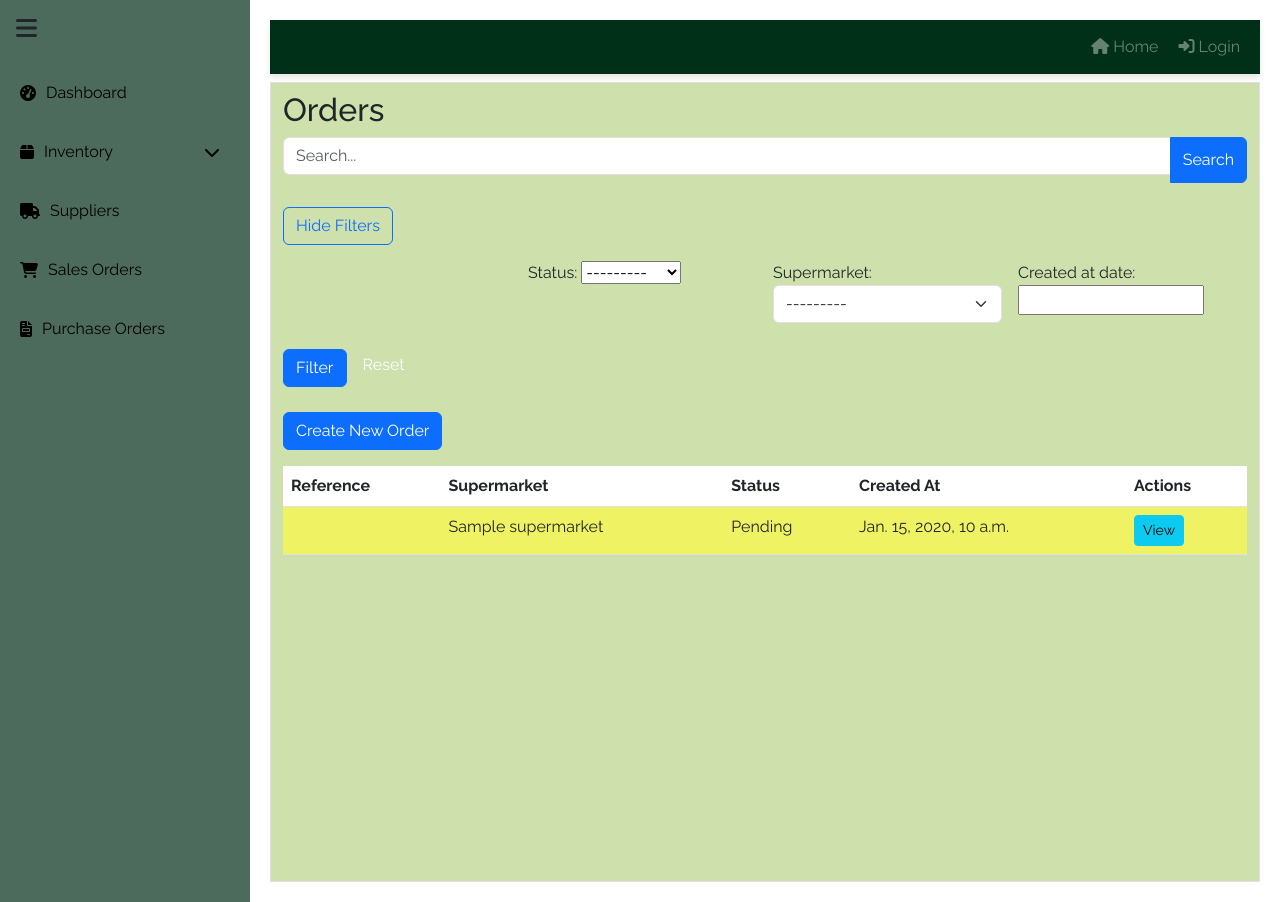
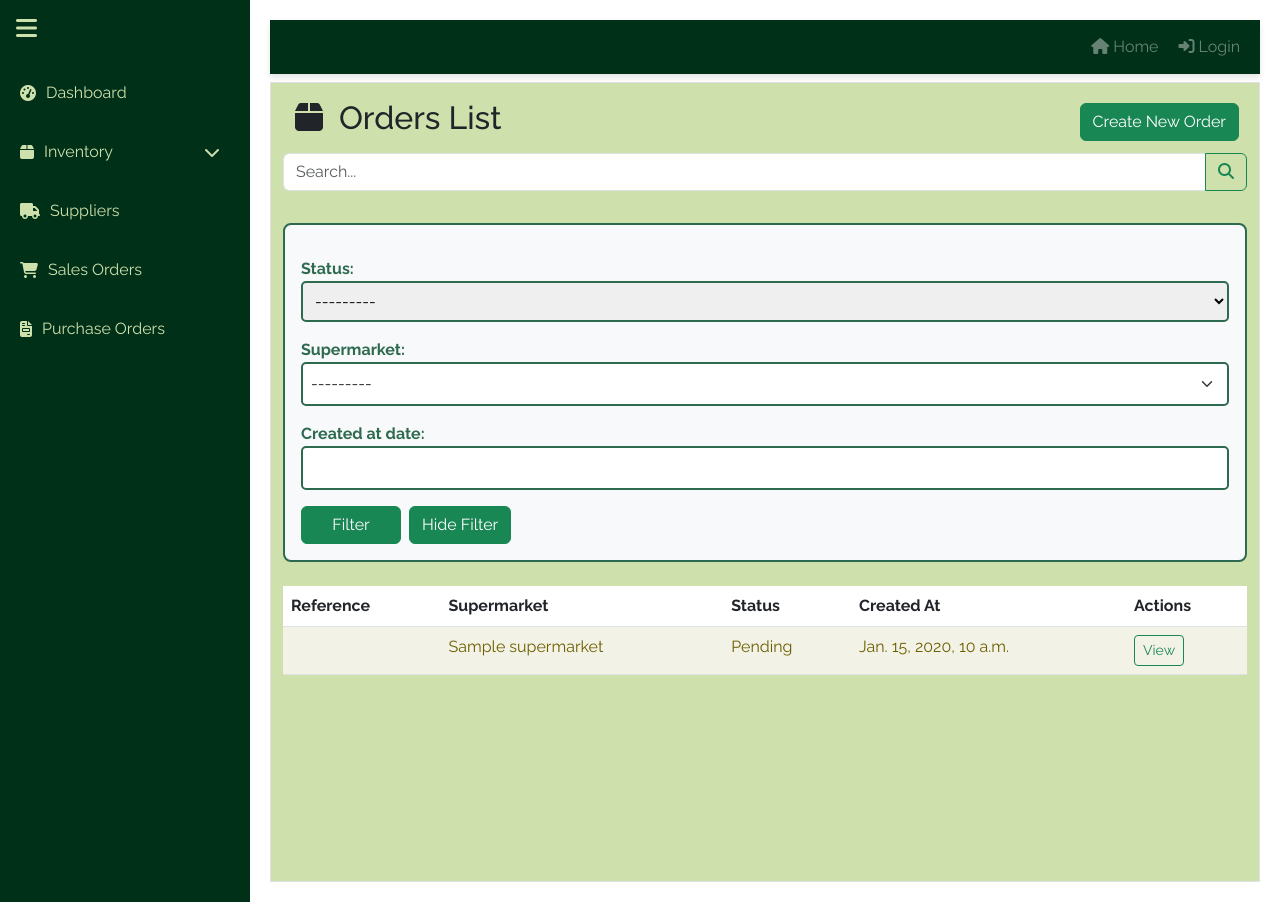
Before and after one commit to Team-5-Django/warehouse_system, a Django app: page /orders/ in a window 1280 px wide, after a click on "Show Filters". Run offline with Django 5.2, Linux system fonts and the light colour scheme; tables that the repository leaves empty hold one stand-in row (values such as "Sample post"); some libraries are stand-ins or nearby versions.

Commit message:
Refactored the overall project styling, enhancing color consistency, adjusting element sizes, and refining button and form designs for a more professional look

```diff
--- a/Warehouse/static/css/style.css
+++ b/Warehouse/static/css/style.css
@@ -4,14 +4,13 @@
 }
 
 body {
-display: flex;
-font-family: 'Raleway', sans-serif;
-
+  display: flex;
+  font-family: "Raleway", sans-serif;
 }
 
 .sidebar {
   width: 250px;
-  background:#4d6b5c;
+  background-color: #003018;
   padding: 15px;
   transition: width 0.3s ease;
   overflow: hidden;
@@ -22,7 +21,7 @@ font-family: 'Raleway', sans-serif;
 }
 
 .sidebar a {
-  color: black;
+  color: var(--bs-secondary);
   display: flex;
   align-items: center;
   padding: 10px;
@@ -30,10 +29,10 @@ font-family: 'Raleway', sans-serif;
   margin-top: 15px;
 }
 
-.sidebar a:hover{
-    background-color: #cee0ac;
+.sidebar a:hover {
+  color: var(--bs-danger);
+  background-color: var(--bs-secondary);
 }
-
 
 .sidebar i {
   margin-right: 10px;
@@ -44,14 +43,12 @@ font-family: 'Raleway', sans-serif;
 }
 .sidebar.collapsed .dropdown-icon,
 .sidebar.collapsed .dropdown-btn span {
-    display: none;
+  display: none;
 }
-
 
 .toggle-btn {
   background: none;
   border: none;
-  background:#4d6b5c;
   font-size: 24px;
   cursor: pointer;
 }
@@ -61,7 +58,6 @@ font-family: 'Raleway', sans-serif;
   padding: 20px;
   transition: margin-left 0.3s ease;
   width: calc(100% - 250px);
-
 }
 
 .collapsed ~ .content {
@@ -71,7 +67,7 @@ font-family: 'Raleway', sans-serif;
 .navbar {
   box-shadow: 0 4px 6px #0000001a;
   background-color: #003018;
-  color:white;
+  color: white;
   padding: 15px 20px;
 }
 
@@ -81,13 +77,12 @@ font-family: 'Raleway', sans-serif;
   gap: 20px;
 }
 
-.nav-link{
-    color: #ffffff66;
+.nav-link {
+  color: #ffffff66;
 }
 
 .nav-link:hover {
-  color:white;
-
+  color: white;
 }
 
 .navbar img {
@@ -96,17 +91,15 @@ font-family: 'Raleway', sans-serif;
   border-radius: 50%;
 }
 
-
-.container{
-  background-color:#cee0ac;
-
+.container {
+  background-color: #cee0ac;
 }
 
 .register-form {
   width: 60%;
   max-width: 900px;
   margin: 20px auto;
-  background: #fff;
+  background: var(--bs-secondary);
   padding: 15px;
   border-radius: 0;
   box-shadow: 0px 4px 15px rgba(0, 0, 0, 0.2);
@@ -151,32 +144,29 @@ font-family: 'Raleway', sans-serif;
   box-shadow: 0 0 5px rgba(0, 0, 0, 0.2);
 }
 
-.btn-dark,.btn-secondary {
+.btn-dark,
+.btn-secondary {
   cursor: pointer;
   background: var(--bs-danger);
   margin-bottom: 5px;
 }
 
-.btn-dark:hover,.btn-secondary {
-  background-color: var(--bs-secondary)!important;
-  border:none;
+.btn-dark:hover,
+.btn-secondary {
+  background-color: var(--bs-secondary) !important;
+  border: none;
 }
-.toggle-btn{
+.toggle-btn {
   color: black;
 }
 
-
-
-
-
-
-
-
+/* sidebar style */
 .sidebar {
   width: 250px;
   padding: 10px;
 }
-.sidebar a, .dropdown-btn {
+.sidebar a,
+.dropdown-btn {
   display: flex;
   align-items: center;
   padding: 10px;
@@ -207,40 +197,67 @@ font-family: 'Raleway', sans-serif;
 }
 
 /* static/css/style.css */
-.form-control, .form-select {
+.form-control,
+.form-select {
   margin-bottom: 0.5rem;
 }
 
-
 /* abdo  */
-.errorlist > li
-{
+.errorlist > li {
   color: red;
 }
-
 tr.status-pending td {
-  background-color: rgb(252, 255, 104) !important; /* Use !important to ensure it takes precedence */
+  background-color: #f3f2e6 !important;
+  color: #6c5e00 !important;
 }
-
 tr.status-confirmed td {
-  background-color: rgb(253, 177, 27) !important;
-
+  background-color: #e0ecd5 !important;
+  color: #3d550c !important;
 }
 
 tr.status-shipped td {
-  background-color: rgb(146, 219, 255) !important;
+  background-color: #cfe7e2 !important;
+  color: #2d6a4f !important;
 }
 
 tr.status-delivered td {
-  background-color: rgb(71, 255, 20) !important;
-
+  background-color: #b7dfc8 !important;
+  color: #1b4332 !important;
 }
 
 tr.status-cancelled td {
-  background-color: rgb(82, 83, 85) !important;
-
+  background-color: #f4d7da !important;
+  color: #8b0000 !important;
 }
 
 td {
   background-color: transparent; /* Ensure the <td> itself doesn't override the <tr> style */
 }
+
+
+
+
+
+/* filter style */
+.filter-form {
+    background: #f8f9fa;
+    border: 2px solid #2d6a4f;
+    border-radius: 8px;
+}
+
+.filter-form label {
+    font-weight: bold;
+    color: #2d6a4f;
+}
+
+.filter-form select,
+.filter-form input {
+    border: 2px solid #2d6a4f;
+    border-radius: 5px;
+    padding: 8px;
+    width: 100%;
+}
+
+.filter-form button {
+    min-width: 100px;
+}
--- a/Warehouse/templates/components/navbar.html
+++ b/Warehouse/templates/components/navbar.html
@@ -3,9 +3,6 @@
         <a class="nav-link active" href="{% url 'dashboard' %}"><i class="fas fa-home"></i> Home</a>
 
         {% if request.user.is_authenticated %}
-        {% if request.user.is_manager %}
-        <a class="nav-link" href="{% url 'adduser' %}"><i class="fas fa-user-plus"></i> Add User</a>
-        {% endif %}
         <a class="nav-link" href="{% url 'logout' %}"><i class="fas fa-sign-out-alt"></i> Logout</a>
         <a href="{% url 'edit_profile' %}">
             <img src="https://i.pinimg.com/736x/{% if request.user.is_manager %}8b/16/7a/8b167af653c2399dd93b952a48740620.jpg{% else %}45/a2/78/45a2789139803b4d756d1d680d40f670.jpg{% endif %}"
--- a/Warehouse/templates/components/sidebar.html
+++ b/Warehouse/templates/components/sidebar.html
@@ -1,6 +1,6 @@
 <div class="sidebar min-vh-100 " id="sidebar">
-    <button class="toggle-btn mb-2 text-dark " onclick="toggleSidebar()">
-        <i class="fas fa-bars text-dark"></i>
+    <button class="toggle-btn mb-2" style="color:#cee0ac;" onclick="toggleSidebar()">
+        <i class="fas fa-bars"></i>
     </button>
     <a href="{% url 'dashboard' %}"><i class="fas fa-tachometer-alt"></i> <span>Dashboard</span></a>
     <div class="dropdown">
--- a/Warehouse/templates/orders/order_list.html
+++ b/Warehouse/templates/orders/order_list.html
@@ -1,49 +1,54 @@
 {% extends 'base.html' %}
 {% block content %}
-<h2>Orders</h2>
+<div class="d-flex justify-content-between align-items-center ms-1 p-2">
+    <h2><i class="fas fa-box me-2"></i> Orders List</h2>
+    <a href="{% url 'order_create' %}" class="btn btn-success">Create New Order</a>
+</div>
+
 <!-- Search Form -->
 <form method="get" class="mb-4">
     <div class="input-group">
         <input type="text" name="search" class="form-control" placeholder="Search..." value="{{ request.GET.search }}">
-        <button type="submit" class="btn btn-primary">Search</button>
+        <button type="submit" class="btn btn-outline-success" style="height: 100%;"><i class="fas fa-search"></i></button>
     </div>
 </form>
 
+
 <!-- Filter Section with Toggle Button -->
 <div class="mb-4">
-    <button type="button" class="btn btn-outline-primary" data-bs-toggle="collapse" data-bs-target="#filterCollapse" aria-expanded="false" aria-controls="filterCollapse">
+    <button type="button" class="btn btn-outline-success" data-bs-toggle="collapse" data-bs-target="#filterCollapse"
+        aria-expanded="false" aria-controls="filterCollapse">
         Show Filters
     </button>
-    <div class="collapse" id="filterCollapse">
-        <form method="get" class="mt-3">
-            <div class="row g-3">
-                <div class="col-md-3">
+    <div class="collapse mt-3" id="filterCollapse">
+        <form method="get" class="filter-form p-3">
+            <div class="mb-3">
                 {{ filter.form.reference.label_tag }}
                 {{ filter.form.reference }}
             </div>
-                <div class="col-md-3">
+            <div class="mb-3">
                 {{ filter.form.status.label_tag }}
                 {{ filter.form.status }}
             </div>
-                <div class="col-md-3">
+            <div class="mb-3">
                 {{ filter.form.supermarket.label_tag }}
                 {{ filter.form.supermarket }}
             </div>
-                <div class="col-md-3">
+            <div class="mb-3">
                 {{ filter.form.created_at.label_tag }}
                 {{ filter.form.created_at }}
             </div>
-                <div class="col-md-12 mt-3">
-                    <button type="submit" class="btn btn-primary">Filter</button>
-                    <a href="{% url 'order_list' %}" class="btn btn-secondary">Reset</a>
-                </div>
+            <div class="d-flex gap-2">
+                <button type="submit" class="btn btn-success">Filter</button>
+                <a href="{% url 'order_list' %}" class="btn btn-success">Hide Filter</a>
             </div>
         </form>
     </div>
 </div>
 
-<a href="{% url 'order_create' %}" class="btn btn-primary mb-3">Create New Order</a>
-<table class="table table-striped">
+
+
+<table class="table">
     <thead>
         <tr>
             <th>Reference</th>
@@ -60,17 +65,16 @@
         {% elif order.status == 'Confirmed' %}status-confirmed
         {% elif order.status == 'Shipped' %}status-shipped
         {% elif order.status == 'Delivered' %}status-delivered
-        {% endif %}
-    ">
+        {% endif %} ">
             <td >{{ order.reference }}</td>
             <td>{{ order.supermarket.name }}</td>
             <td>{{ order.status }}</td>
             <td>{{ order.created_at }}</td>
             <td>
-                <a href="{% url 'order_detail' order.pk %}" class="btn btn-info btn-sm">View</a>
+                <a href="{% url 'order_detail' order.pk %}" class="btn btn-outline-success btn-sm">View</a>
 
                 {% if request.user.is_manager %}
-                <a href="{% url 'order_update' order.pk %}" class="btn btn-warning btn-sm">Edit</a>
+                <a href="{% url 'order_update' order.pk %}" class="btn btn-outline-warning btn-sm">Edit</a>
                 {% endif %}
 
                 {% if request.user.is_employee%}
@@ -86,16 +90,14 @@
 <!-- Bootstrap JS -->
 <script src="https://cdn.jsdelivr.net/npm/bootstrap@5.3.0/dist/js/bootstrap.bundle.min.js" integrity="sha384-geWF76RCwLtnZ8qwWowPQNguL3RmwHVBC9FhGdlKrxdiJJigb/j/68SIy3Te4Bkz" crossorigin="anonymous"></script>
 <script>
-    document.addEventListener('DOMContentLoaded', function() {
+    document.addEventListener('DOMContentLoaded', function () {
         const filterButton = document.querySelector('[data-bs-target="#filterCollapse"]');
         const collapseElement = document.getElementById('filterCollapse');
-
-        filterButton.addEventListener('click', function() {
+        filterButton.addEventListener('click', function () {
             collapseElement.classList.toggle('show');
-            const isExpanded = collapseElement.classList.contains('show');
-            filterButton.textContent = isExpanded ? 'Hide Filters' : 'Show Filters';
-            filterButton.setAttribute('aria-expanded', isExpanded);
+            filterButton.style.display = 'none';
         });
     });
 </script>
+
 {% endblock %}
--- a/Warehouse/users/templates/users/add_user.html
+++ b/Warehouse/users/templates/users/add_user.html
@@ -27,7 +27,7 @@
                 {{ form.password }}
             </div>
             <div class="d-flex justify-content-between">
-                <button type="submit" class="btn btn-primary">Add User</button>
+                <button type="submit"  class="btn btn-dark" style="background-color:#003018;">Add User</button>
                 <a href="{% url 'dashboard' %}" class="btn btn-secondary">Go Back</a>
             </div>
         </form>
--- a/Warehouse/users/views.py
+++ b/Warehouse/users/views.py
@@ -108,7 +108,7 @@ def add_user(request):
 @user_passes_test(is_admin)
 def approve_users(request):
     pending_users = PendingUser.objects.all()
-    all_users = User.objects.all()
+    all_users = User.objects.exclude(id=request.user.id)
 
     return render(request, 'users/approve_users.html', {
         'pending_users': pending_users,
```
Also changed, not shown: Warehouse/users/templates/users/approve_users.html (+21 -10 lines), Warehouse/users/templates/users/login.html (+4 -4 lines), Warehouse/users/templates/users/signup.html (+5 -7 lines). Lines whose indentation alone changed are shown as unchanged.
